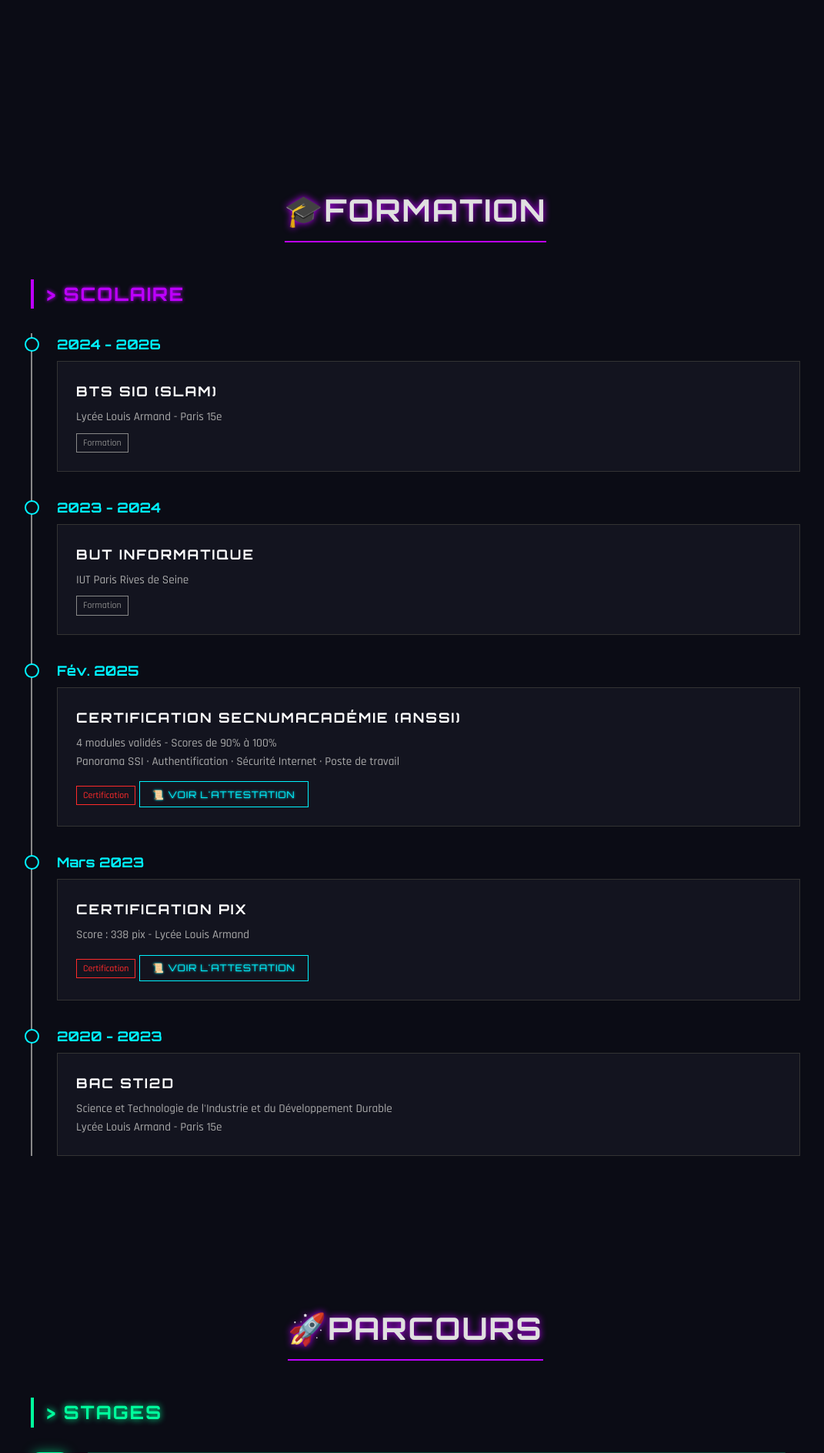
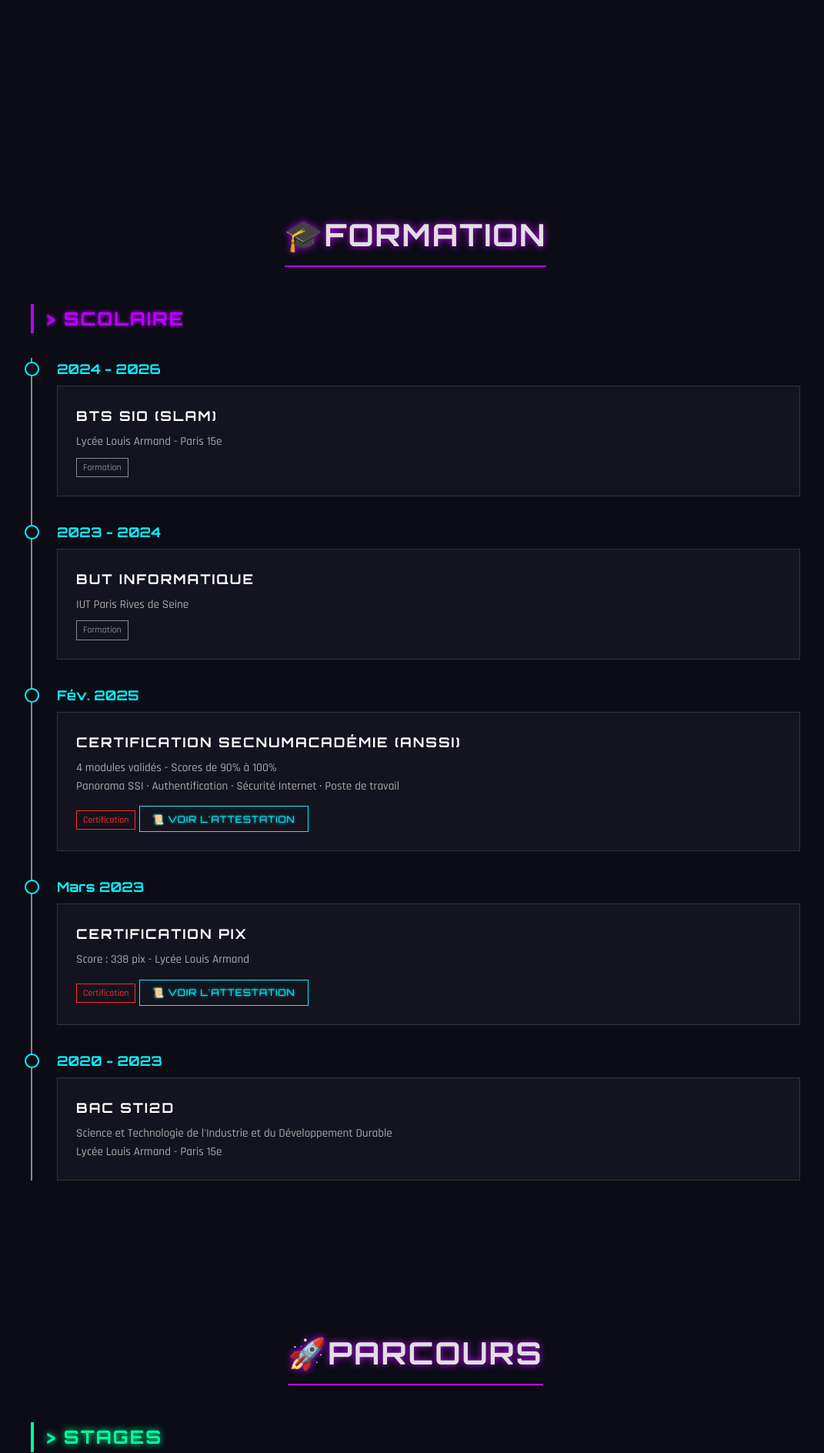
Before and after one commit to Jixuna1/Jixuna1.github.io, a PHP site: page / in a window 1280 px wide. Shown: the part 2332-4220 px from the top of the page at 77% size, without its empty margins (100-1171 px from the left). Run offline with PHP 8.4, Linux system fonts and the light colour scheme.

Commit message:
Update style.css
formation css

```diff
--- a/css/style.css
+++ b/css/style.css
@@ -483,6 +483,12 @@ section {
 }
 
 /* --- PARCOURS CONTAINER --- */
+#formation {
+    justify-content: flex-start;
+    /* Allow scrolling for long content */
+    padding-top: 8rem;
+}
+
 #parcours {
     justify-content: flex-start;
     /* Allow scrolling for long content */
@@ -1063,4 +1069,5 @@ textarea:focus {
 .btn-send:hover {
     background: var(--neon-purple);
     box-shadow: 0 0 30px var(--neon-purple);
+
 }
```
